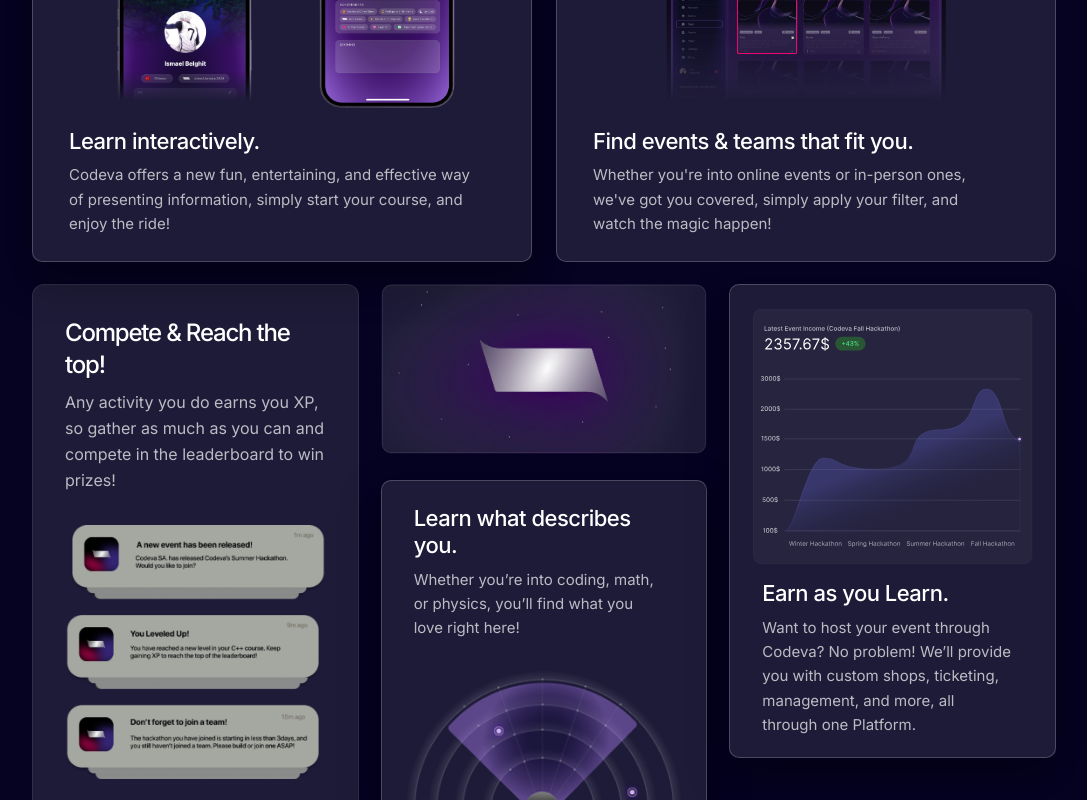
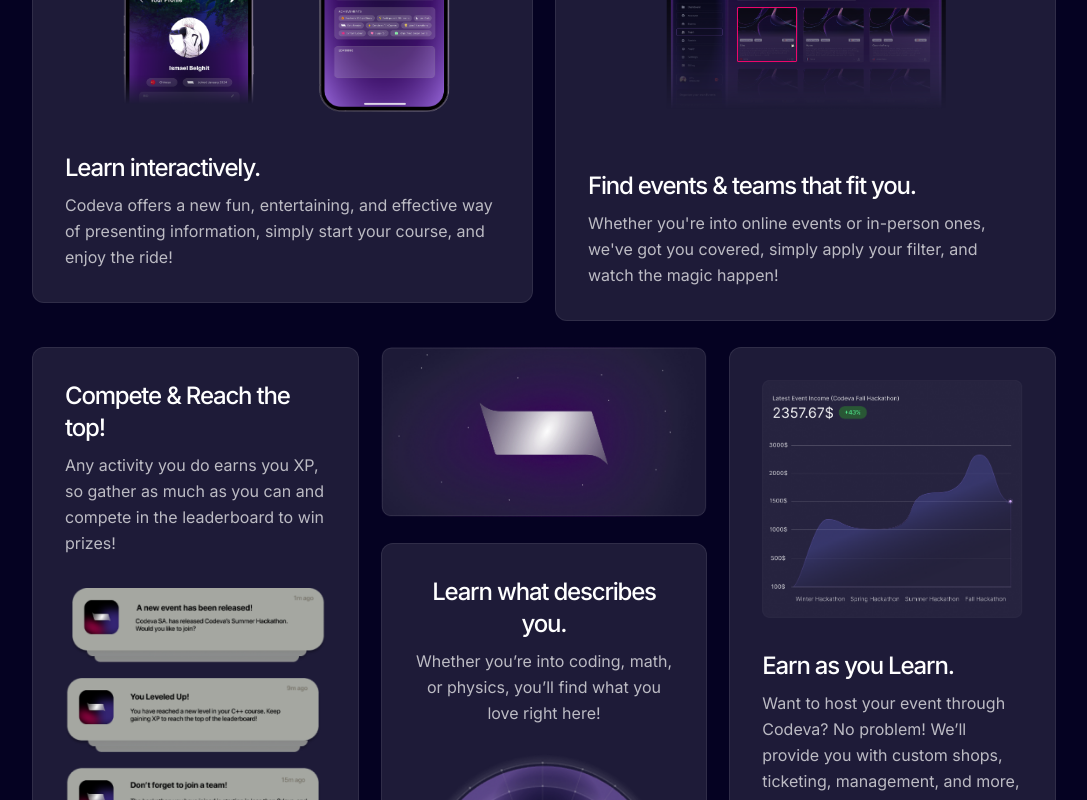
Before and after one commit to SwapnilDass/educodeva-renameFiles, a React (Vite) app: page / in a window 1280 px wide. Shown: the part 1380-2180 px from the top of the page, without its empty margins (96-1183 px from the left). Built offline with nearby package versions, Linux system fonts and the light colour scheme.

Commit message:
refactor: update layout and images in Feature5, create reusable SectionText component for

```diff
--- a/src/components/pages/landing/section-1/Feature1.tsx
+++ b/src/components/pages/landing/section-1/Feature1.tsx
@@ -1,42 +1,33 @@
+import SectionText from "./SectionText";
+
 export default function Feature1() {
   return (
-    <div
-      className="bg-[#1E1B38] border border-white/20 rounded-[10px] shadow-[0_18px_40px_rgba(0,0,0,0.35)] p-5 md:p-6 flex flex-col justify-between h-full w-full overflow-hidden"
-    >
+    <div className="break-inside-avoid space-y-10 rounded-xl border-[1.6px] border-white/[8%] bg-white/10 p-6 md:p-8">
       {/* Phone Preview*/}
-      <div className="flex justify-center items-center gap-0 mb-4">
+      <div className="flex items-center justify-center">
         {/*Top Half Phone */}
-        <div className="relative w-[200px] md:w-[220px] lg:w-[250px] overflow-hidden">
+        <div className="relative w-[200px] overflow-hidden md:w-[220px] lg:w-[250px]">
           <img
             src="/brand/png/Group 21 1.png"
             alt="Phone top"
-            className="w-full h-auto object-cover
-              [mask-image:linear-gradient(to_bottom,black_80%,transparent_100%)]
-              [-webkit-mask-image:linear-gradient(to_bottom,black_80%,transparent_100%)]"
+            className="h-auto w-full object-cover [-webkit-mask-image:linear-gradient(to_bottom,black_80%,transparent_100%)] [mask-image:linear-gradient(to_bottom,black_80%,transparent_100%)]"
           />
         </div>
 
         {/*Bottom Half Phone */}
-        <div className="relative w-[200px] md:w-[220px] lg:w-[250px] overflow-hidden -ml-2 pt-[18px]">
+        <div className="relative -ml-2 w-[200px] overflow-hidden pt-[18px] md:w-[220px] lg:w-[250px]">
           <img
             src="/brand/png/Group 21 2.png"
             alt="Phone bottom"
-            className="w-full h-auto object-cover
-              [mask-image:linear-gradient(to_top,black_80%,transparent_100%)]
-              [-webkit-mask-image:linear-gradient(to_top,black_80%,transparent_100%)]"
+            className="h-auto w-full object-cover [-webkit-mask-image:linear-gradient(to_top,black_80%,transparent_100%)] [mask-image:linear-gradient(to_top,black_80%,transparent_100%)]"
           />
         </div>
       </div>
 
-      <div className="pl-2 md:pl-3 max-w-[92%] text-left">
-        <h3 className="text-white text-[20px] md:text-[22px] font-medium leading-tight tracking-[-0.5px]">
-          Learn interactively.
-        </h3>
-        <p className="mt-2 text-white/70 text-[14px] md:text-[15px] leading-relaxed">
-          Codeva offers a new fun, entertaining, and effective way of presenting
-          information, simply start your course, and enjoy the ride!
-        </p>
-      </div>
+      <SectionText
+        heading="Learn interactively."
+        paragraph="Codeva offers a new fun, entertaining, and effective way of presenting information, simply start your course, and enjoy the ride!"
+      />
     </div>
   );
 }
--- a/src/components/pages/landing/section-1/Feature2.tsx
+++ b/src/components/pages/landing/section-1/Feature2.tsx
@@ -1,43 +1,33 @@
+import SectionText from "./SectionText";
+
 export default function Feature2() {
   return (
-    <div
-      className="
-        bg-[#1E1B38] border border-white/20 rounded-[10px] p-5 md:p-6 flex flex-col justify-between h-full w-full overflow-hidden
-      "
-    >
+    <div className="break-inside-avoid space-y-[50px] rounded-xl border-[1.6px] border-white/[8%] bg-white/10 p-6 md:p-8">
       {/* Dashboard */}
-      <div className="flex justify-center items-center gap-0 mb-4">
+      <div className="flex items-center justify-center">
         <div className="relative w-[320px] md:w-[360px] lg:w-[400px]">
           <img
             src="/brand/png/Dashboard Preview.png"
             alt="Events and Teams Preview"
-            className="w-full h-auto object-contain"
+            className="h-auto w-full object-contain"
           />
 
           {/* Highlighted box*/}
-          <div
-            className="absolute top-[34%] left-[32.75%] w-[15%] h-[32%] border-[1px] border-[#ED066B] rounded-[1px]
-            "
-          />
+          <div className="absolute left-[32.75%] top-[34%] h-[32%] w-[15%] rounded-[1px] border-[1px] border-[#ED066B]" />
 
           {/*Cursor icon */}
           <img
             src="/brand/svg/Hand (Pointing).svg"
             alt="Cursor"
-            className="absolute top-[55%] left-[46%] w-[5px] h-[5px] rotate-[-10deg]"
+            className="absolute left-[46%] top-[55%] h-[5px] w-[5px] rotate-[-10deg]"
           />
         </div>
       </div>
 
-      {/* Text */}
-      <div className="pl-2 md:pl-3 max-w-[92%] text-left">
-        <h3 className="text-white text-[20px] md:text-[22px] font-medium leading-tight tracking-[-0.5px]">
-          Find events & teams that fit you.
-        </h3>
-        <p className="mt-2 text-white/70 text-[14px] md:text-[15px] leading-relaxed">
-          Whether you're into online events or in-person ones, we've got you covered, simply apply your filter, and watch the magic happen!
-        </p>
-      </div>
+      <SectionText
+        heading="Find events & teams that fit you."
+        paragraph="Whether you're into online events or in-person ones, we've got you covered, simply apply your filter, and watch the magic happen!"
+      />
     </div>
   );
 }
--- a/src/components/pages/landing/section-1/Feature3.tsx
+++ b/src/components/pages/landing/section-1/Feature3.tsx
@@ -1,15 +1,12 @@
+import SectionText from "./SectionText";
+
 export default function Feature3() {
   return (
     <div className="max-w-xl break-inside-avoid space-y-8 rounded-xl border-[1.6px] border-white/[8%] bg-white/10 p-6 md:p-8">
-      <div className="max-w-prose space-y-2 text-left">
-        <h3 className="text-xl font-medium leading-tight tracking-tighter text-white md:text-2xl">
-          Compete & Reach the top!
-        </h3>
-        <p className="text-base leading-relaxed text-white/70">
-          Any activity you do earns you XP, so gather as much as you can and
-          compete in the leaderboard to win prizes!
-        </p>
-      </div>
+      <SectionText
+        heading="Compete & Reach the top!"
+        paragraph="Any activity you do earns you XP, so gather as much as you can and compete in the leaderboard to win prizes!"
+      />
 
       {/* Notifications Image */}
       <img
--- a/src/components/pages/landing/section-1/Feature4.tsx
+++ b/src/components/pages/landing/section-1/Feature4.tsx
@@ -1,24 +1,22 @@
+import SectionText from "./SectionText";
+
 export default function Feature4() {
   return (
-    <div className="bg-[#1E1B38] border border-white/20 rounded-[10px] shadow-[0_18px_40px_rgba(0,0,0,0.35)] px-5 pt-3 md:pt-6 flex flex-col justify-start gap-3 md:gap-4 w-full overflow-hidden">
-
+    <div className="max-w-xl break-inside-avoid space-y-4 rounded-xl border-[1.6px] border-white/[8%] bg-white/10 p-6 md:p-8">
       {/* Text */}
-      <div className="pl-2 md:pl-3 max-w-[92%] text-left">
-        <h3 className="text-white text-[20px] md:text-[22px] font-medium leading-tight tracking-[-0.5px]">
-          Learn what describes you.
-        </h3>
-        <p className="mt-2 text-white/70 text-[14px] md:text-[15px] leading-relaxed">
-          Whether you’re into coding, math, or physics, you’ll find what you love right here!
-        </p>
-      </div>
+      <SectionText
+        className="text-center"
+        heading="Learn what describes you."
+        paragraph="Whether you’re into coding, math, or physics, you’ll find what you love right here!"
+      />
 
       {/* Radar */}
-      <div className="flex justify-center items-center">
+      <div className="flex items-center justify-center">
         <div className="relative w-[240px] md:w-[260px] lg:w-[280px]">
           <img
             src="/brand/png/Radar Statistics.png"
             alt="Radar statistics graphic"
-            className="w-full h-auto object-contain block"
+            className="block h-auto w-full object-contain"
           />
         </div>
       </div>
--- a/src/components/pages/landing/section-1/Feature5.tsx
+++ b/src/components/pages/landing/section-1/Feature5.tsx
@@ -1,26 +1,23 @@
+import SectionText from "./SectionText";
+
 export default function Feature5() {
   return (
-    <div className="bg-[#1E1B38] border border-white/20 rounded-[10px] shadow-[0_18px_40px_rgba(0,0,0,0.35)] px-5 pt-3 pb -4 md:pt-6 md:pb-5 flex flex-col justify-start gap -3 md:gap-4 w-full overflow-hidden">
+    <div className="max-w-xl break-inside-avoid space-y-8 rounded-xl border-[1.6px] border-white/[8%] bg-white/10 p-6 md:p-8">
+      {/* Stats */}
+      <img
+        src="/landing/statistics.png"
+        alt="Radar statistics graphic"
+        className="block h-auto w-full object-contain"
+      />
 
-{/* Stats */}
-      <div className="flex justify-center items-center">
-        <div className="relative w-[240px] md:w-[260px] lg:w-[280px]">
-          <img
-            src="/brand/svg/Graph.svg"
-            alt="Radar statistics graphic"
-            className="w-full h-auto object-contain block"
-          />
-        </div>
-      </div>
-
-{/* Text */}
-      <div className="pl-2 md:pl-3 max-w-[92%] text-left">
-        <h3 className="text-white text-[20px] md:text-[22px] font-medium leading-tight tracking-[-0.5px]">
-          Earn as you Learn.        </h3>
-        <p className="mt-2 text-white/70 text-[14px] md:text-[15px] leading-relaxed">
-          Want to host your event through Codeva? No problem! We’ll provide you with custom shops, ticketing, management, and more, all through one Platform.
-        </p>
-      </div>
+      <SectionText
+        heading="Earn as you Learn."
+        paragraph="
+          Want to host your event through Codeva? No problem! We’ll provide you
+          with custom shops, ticketing, management, and more, all through one
+          Platform.
+        "
+      />
     </div>
   );
 }
--- a/src/components/pages/landing/section-1/Learning.tsx
+++ b/src/components/pages/landing/section-1/Learning.tsx
@@ -19,7 +19,7 @@ export default function Learning() {
         />
 
         <div className="space-y-[1.375rem]">
-          <div className="mt-0 grid grid-cols-1 gap-4 md:mt-0 md:grid-cols-2 md:gap-5 lg:gap-6">
+          <div className="columns-1 gap-x-[1.375rem] space-y-[1.625rem] md:columns-2">
             <Feature1 />
             <Feature2 />
           </div>
--- /dev/null
+++ b/src/components/pages/landing/section-1/SectionText.tsx
@@ -0,0 +1,21 @@
+import clsx from "clsx";
+
+interface SectionTextProps extends React.HTMLAttributes<HTMLDivElement> {
+  heading: string;
+  paragraph: string;
+}
+export default function SectionText({
+  heading,
+  paragraph,
+  className = "",
+  ...props
+}: SectionTextProps) {
+  return (
+    <div className={clsx("max-w-prose space-y-2", className)} {...props}>
+      <h3 className="text-xl font-medium leading-tight tracking-tighter text-white md:text-2xl">
+        {heading}
+      </h3>
+      <p className="text-base leading-relaxed text-white/70">{paragraph}</p>
+    </div>
+  );
+}
```
Also changed, not shown: public/landing/statistics.png (added).
